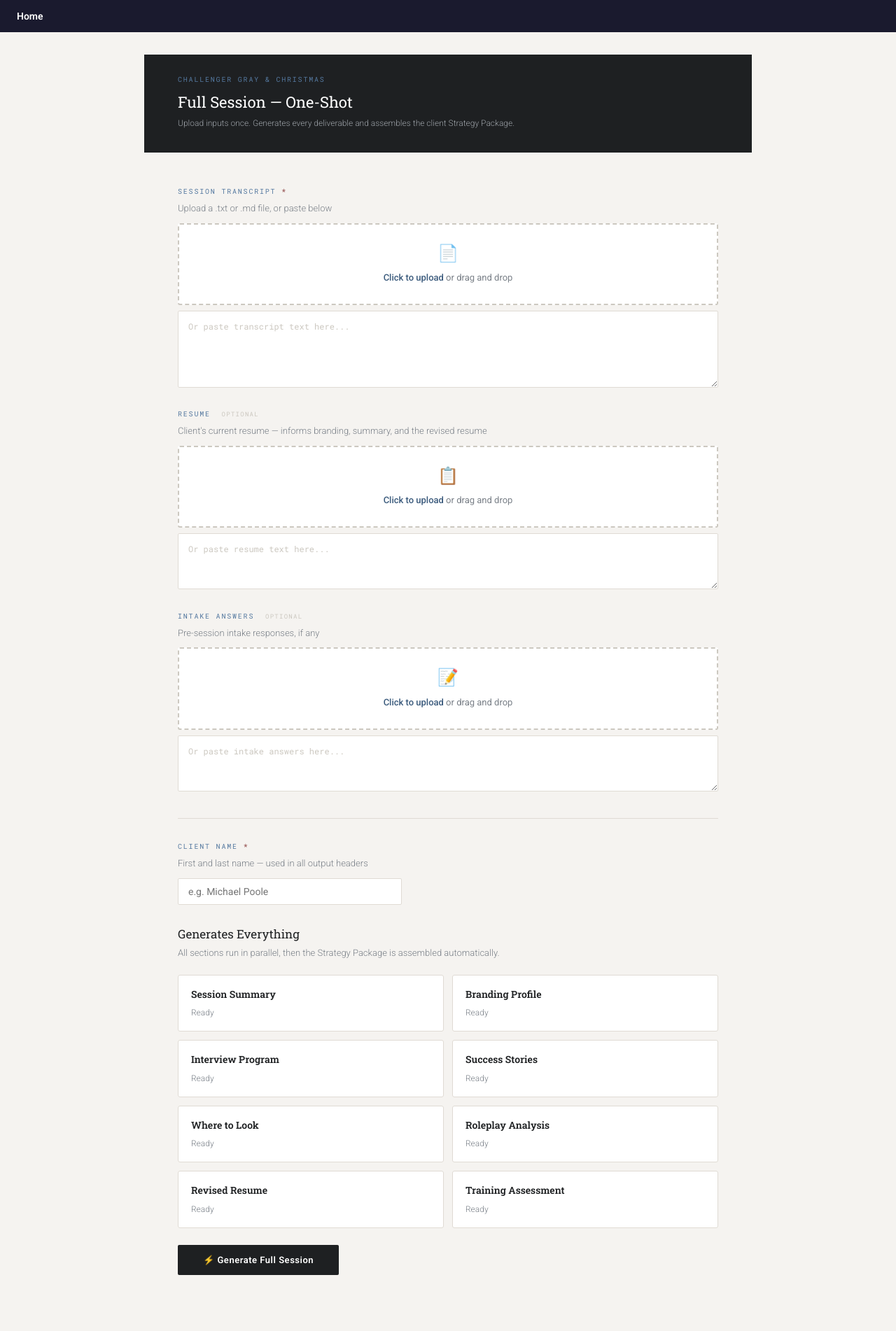
After one commit to portageworks/coaching-tools, a Flask app: page /full-session in a window 1280 px wide. The commit adds this page. Shown: the whole page at 70% size. Run offline with Flask 3, Linux system fonts and the light colour scheme; some libraries are stand-ins or nearby versions.

Commit message:
Add Full Session one-shot tool: all deliverables + package in one run
New /full-session page: upload transcript (+optional resume/intake) and
client name once, and it runs every job from both session runs in
parallel — Interview Program, Success Stories, Where to Look, Session
Summary, Branding, Roleplay, Revised Resume, and Training Assessment —
then auto-assembles and downloads the client Strategy Package PDF.

- /api/full/generate streams per-job progress (SSE) and auto-saves each
  package piece via strategy_store, so the result is identical to running
  Part 1 + Part 2 separately and is also available on /strategy-package.
- Deliverables: Strategy Package PDF (auto-downloads on completion),
  Revised Resume DOCX, and coach-only Training Assessment HTML.
- Only transcript + client name are required; resume/intake optional, and
  any job that fails is simply omitted from the assembled package.

Co-Authored-By: Claude Sonnet 4.6 <noreply@anthropic.com>

````diff
--- a/app.py
+++ b/app.py
@@ -690,6 +690,130 @@ body{{font-family:'Roboto',sans-serif;font-size:15px;line-height:1.7;color:#2c30
     )
 
 
+# ── All-in-one (full day: both runs + package build) ────────────────────────────
+
+@app.route("/full-session")
+def full_session_page():
+    return render_template("full_session.html")
+
+
+@app.route("/api/full/generate", methods=["POST"])
+def full_generate():
+    data        = request.get_json()
+    transcript  = (data.get("transcript") or "").strip()
+    resume      = (data.get("resume") or "").strip()
+    intake      = (data.get("intake") or "").strip()
+    client_name = (data.get("client_name") or "").strip()
+
+    if not transcript:
+        return jsonify({"error": "Transcript is required."}), 400
+    if not client_name:
+        return jsonify({"error": "Client name is required."}), 400
+
+    def _user_msg():
+        msg = f"Here is the session transcript:\n\n{transcript}"
+        if resume:
+            msg += f"\n\n---\nRESUME:\n\n{resume}"
+        if intake:
+            msg += f"\n\n---\nINTAKE ANSWERS:\n\n{intake}"
+        return msg
+
+    def _sse(event, obj):
+        return f"event: {event}\ndata: {json.dumps(obj)}\n\n"
+
+    q = queue.Queue()
+
+    # Single-call jobs: (id, system_prompt, max_tokens, model)
+    JOBS = [
+        ("ip",          interview_program_prompt(client_name),                       16000, MODEL_SMART),
+        ("stories",     stories_prompt(client_name),                                 16000, MODEL_SMART),
+        ("summary",     summary_prompt(client_name),                                 12000, MODEL_SMART),
+        ("branding",    branding_prompt(client_name, bool(resume), bool(intake)),    12000, MODEL_SMART),
+        ("positioning", positioning_prompt(client_name, bool(resume), bool(intake)),  8000, MODEL_SMART),
+        ("training",    training_prompt(client_name),                                 8000, MODEL_FAST),
+    ]
+
+    def run_job(job_id, system_prompt, max_tokens, model):
+        try:
+            resp = client.messages.create(
+                model=model, max_tokens=max_tokens, system=system_prompt,
+                messages=[{"role": "user", "content": _user_msg()}],
+            )
+            q.put(("done", job_id, (resp.content[0].text or "").strip()))
+        except Exception as e:
+            q.put(("error", job_id, str(e)))
+
+    def run_roleplay_job():
+        try:
+            resp_a = client.messages.create(
+                model=MODEL_SMART, max_tokens=16000, system=roleplay_a_prompt(client_name),
+                messages=[{"role": "user", "content": _user_msg()}],
+            )
+            part_a = (resp_a.content[0].text or "").strip()
+            resp_b = client.messages.create(
+                model=MODEL_SMART, max_tokens=16000, system=roleplay_b_prompt(client_name),
+                messages=[{"role": "user", "content": _user_msg()}],
+            )
+            part_b = (resp_b.content[0].text or "").strip()
+            q.put(("done", "roleplay", part_a + "\n\n---\n\n" + part_b))
+        except Exception as e:
+            q.put(("error", "roleplay", str(e)))
+
+    def run_resume_job():
+        try:
+            diag_resp = client.messages.create(
+                model=MODEL_FAST, max_tokens=1500, system=resume_diagnostic_prompt(),
+                messages=[{"role": "user", "content": _user_msg()}],
+            )
+            brief = (diag_resp.content[0].text or "").strip().replace("```json", "").replace("```", "").strip()
+            rewrite_msg = f"STRATEGY BRIEF:\n{brief}\n\n---\n\n{_user_msg()}"
+            rewrite_resp = client.messages.create(
+                model=MODEL_SMART, max_tokens=8000, system=resume_rewrite_prompt(),
+                messages=[{"role": "user", "content": rewrite_msg}],
+            )
+            q.put(("done", "resume", (rewrite_resp.content[0].text or "").strip()))
+        except Exception as e:
+            q.put(("error", "resume", str(e)))
+
+    def generate():
+        all_ids = [j[0] for j in JOBS] + ["roleplay", "resume"]
+        for jid in all_ids:
+            yield _sse("status", {"id": jid, "state": "running"})
+
+        threads = []
+        for job_id, system_prompt, max_tokens, model in JOBS:
+            t = threading.Thread(target=run_job, args=(job_id, system_prompt, max_tokens, model), daemon=True)
+            t.start(); threads.append(t)
+        for runner in (run_roleplay_job, run_resume_job):
+            t = threading.Thread(target=runner, daemon=True)
+            t.start(); threads.append(t)
+
+        remaining = len(JOBS) + 2
+        while remaining > 0:
+            try:
+                event_type, job_id, payload = q.get(timeout=600)
+            except queue.Empty:
+                yield _sse("error", {"id": "all", "message": "Timeout waiting for results."})
+                return
+            remaining -= 1
+            if event_type == "done":
+                try:
+                    strategy_store.save_piece(client_name, job_id, payload)
+                except Exception:
+                    pass
+                yield _sse("result", {"id": job_id, "state": "done", "content": payload})
+            else:
+                yield _sse("result", {"id": job_id, "state": "error", "message": payload})
+
+        yield _sse("complete", {})
+
+    return Response(
+        stream_with_context(generate()),
+        mimetype="text/event-stream",
+        headers={"Cache-Control": "no-cache", "X-Accel-Buffering": "no"},
+    )
+
+
 # ── Strategy Package (combined client book) ─────────────────────────────────────
 
 @app.route("/strategy-package")
--- /dev/null
+++ b/templates/full_session.html
@@ -0,0 +1,303 @@
+{% extends "base.html" %}
+{% block title %}Full Session — CGC{% endblock %}
+
+{% block head %}
+<link href="https://fonts.googleapis.com/css2?family=Roboto+Slab:wght@400;600;700&family=Roboto:wght@300;400;500;600&family=Roboto+Mono:wght@400;500&display=swap" rel="stylesheet">
+<style>
+  :root{
+    --bg:#f5f3f0;--surface:#fff;--surface2:#f0ede9;--border:#e0dbd4;
+    --border-mid:#ccc8c0;--charcoal:#1e2022;--charcoal-mid:#3d4145;
+    --text:#2c3035;--text-mid:#4a5058;--text-dim:#7a8088;--slate:#3a5a7c;
+    --slate-mid:#5579a0;--slate-light:#dce8f5;--slate-pale:#eef4fb;
+    --green:#2e6b4a;--green-bg:#ddf0e8;--red:#8b4040;--red-bg:#fdf5f5;
+  }
+  *{margin:0;padding:0;box-sizing:border-box;}
+  body{background:var(--bg);color:var(--text);font-family:'Roboto',sans-serif;font-size:14px;line-height:1.6;}
+
+  .page-header{background:var(--charcoal);padding:28px 48px 32px;}
+  .header-label{font-family:'Roboto Mono',monospace;font-size:10px;letter-spacing:.18em;text-transform:uppercase;color:var(--slate-mid);margin-bottom:6px;}
+  .header-title{font-family:'Roboto Slab',serif;font-size:22px;color:#fff;}
+  .header-sub{font-size:12px;color:#9ba0a6;margin-top:3px;font-weight:300;}
+
+  .main{max-width:900px;margin:0 auto;padding:48px;}
+
+  .field-label{font-family:'Roboto Mono',monospace;font-size:10px;letter-spacing:.18em;text-transform:uppercase;color:var(--slate-mid);margin-bottom:6px;display:block;}
+  .field-sub{font-size:13px;font-weight:300;color:var(--text-dim);margin-bottom:10px;}
+  .optional-label{font-family:'Roboto Mono',monospace;font-size:9px;letter-spacing:.14em;text-transform:uppercase;color:var(--border-mid);margin-left:8px;}
+
+  .upload-area{background:var(--surface);border:2px dashed var(--border-mid);border-radius:3px;padding:22px;text-align:center;cursor:pointer;transition:all .15s;margin-bottom:4px;}
+  .upload-area:hover,.upload-area.drag{border-color:var(--slate-mid);background:var(--slate-pale);}
+  .upload-area.has-file{border-style:solid;border-color:var(--slate-mid);background:var(--slate-pale);}
+  .upload-icon{font-size:24px;margin-bottom:6px;}
+  .upload-text{font-size:13px;color:var(--text-dim);}
+  .upload-text strong{color:var(--slate);font-weight:500;}
+  .upload-filename{font-family:'Roboto Mono',monospace;font-size:11px;color:var(--slate);margin-top:4px;}
+  .file-input{display:none;}
+
+  .form-textarea{width:100%;min-height:110px;font-family:'Roboto Mono',monospace;font-size:12px;line-height:1.6;background:var(--surface);border:1px solid var(--border);border-radius:2px;padding:12px 14px;color:var(--text);resize:vertical;outline:none;transition:border-color .15s;}
+  .form-textarea:focus{border-color:var(--slate-mid);}
+  .form-textarea::placeholder{color:var(--border-mid);}
+
+  .divider{height:1px;background:var(--border);margin:32px 0;}
+  .section-title{font-family:'Roboto Slab',serif;font-size:17px;color:var(--charcoal);margin-bottom:4px;}
+  .section-desc{font-size:13px;font-weight:300;color:var(--text-dim);margin-bottom:20px;}
+
+  .client-name-input{font-family:'Roboto',sans-serif;font-size:14px;background:var(--surface);border:1px solid var(--border);border-radius:2px;padding:10px 14px;color:var(--text);outline:none;width:320px;transition:border-color .15s;}
+  .client-name-input:focus{border-color:var(--slate-mid);}
+
+  .prompts-grid{display:grid;grid-template-columns:1fr 1fr;gap:12px;margin-bottom:24px;}
+  .prompt-card{background:var(--surface);border:1px solid var(--border);border-radius:3px;padding:16px 18px;display:flex;flex-direction:column;gap:6px;transition:border-color .15s;}
+  .prompt-card.running{border-color:var(--slate-light);background:var(--slate-pale);}
+  .prompt-card.done{border-color:#b0d9c4;background:var(--green-bg);}
+  .prompt-card.error{border-color:#d4a0a0;background:var(--red-bg);}
+  .prompt-name{font-family:'Roboto Slab',serif;font-size:14px;font-weight:600;color:var(--charcoal);}
+  .prompt-status{font-size:12px;font-weight:300;min-height:18px;}
+  .status-idle{color:var(--text-dim);}.status-running{color:var(--slate);}
+  .status-done{color:var(--green);}.status-error{color:var(--red);}
+
+  .spinner{display:inline-block;width:12px;height:12px;border:2px solid var(--slate-light);border-top-color:var(--slate);border-radius:50%;animation:spin .7s linear infinite;vertical-align:middle;margin-right:6px;}
+  .spinner.dark{border-color:rgba(255,255,255,.3);border-top-color:#fff;}
+  @keyframes spin{to{transform:rotate(360deg)}}
+
+  .run-btn{font-family:'Roboto',sans-serif;font-size:13px;font-weight:600;letter-spacing:.04em;background:var(--charcoal);color:#fff;border:none;border-radius:2px;padding:14px 36px;cursor:pointer;transition:background .15s;display:inline-flex;align-items:center;gap:10px;}
+  .run-btn:hover:not(:disabled){background:var(--charcoal-mid);}
+  .run-btn:disabled{background:var(--border-mid);cursor:not-allowed;}
+
+  .deliverables{display:none;margin-top:28px;padding:22px 24px;background:var(--surface);border:1px solid var(--border);border-radius:3px;}
+  .deliverables.visible{display:block;}
+  .deliverables-title{font-family:'Roboto Slab',serif;font-size:16px;color:var(--charcoal);margin-bottom:14px;}
+  .deliverable-row{display:flex;gap:10px;flex-wrap:wrap;}
+  .download-link{font-family:'Roboto',sans-serif;font-size:13px;font-weight:500;color:#fff;background:var(--slate);border:none;border-radius:2px;padding:11px 18px;cursor:pointer;text-decoration:none;display:inline-flex;align-items:center;gap:8px;}
+  .download-link:hover{background:var(--slate-mid);}
+  .download-link.primary{background:var(--charcoal);}
+  .download-link.primary:hover{background:var(--charcoal-mid);}
+  .download-link:disabled{background:var(--border-mid);cursor:not-allowed;}
+
+  .error-msg{display:none;background:var(--red-bg);border:1px solid #d4a0a0;border-radius:2px;padding:12px 16px;color:var(--red);font-size:13px;margin-top:12px;}
+  .error-msg.visible{display:block;}
+
+  @media(max-width:700px){.main{padding:28px 20px;}.page-header{padding:20px 24px;}.prompts-grid{grid-template-columns:1fr;}.client-name-input{width:100%;}}
+</style>
+{% endblock %}
+
+{% block content %}
+<div class="page-header">
+  <div class="header-label">Challenger Gray &amp; Christmas</div>
+  <div class="header-title">Full Session — One-Shot</div>
+  <div class="header-sub">Upload inputs once. Generates every deliverable and assembles the client Strategy Package.</div>
+</div>
+
+<div class="main">
+
+  <!-- Transcript -->
+  <div style="margin-bottom:24px;">
+    <label class="field-label">Session Transcript <span style="color:var(--red)">*</span></label>
+    <div class="field-sub">Upload a .txt or .md file, or paste below</div>
+    <div class="upload-area" id="transcriptDrop"
+      onclick="document.getElementById('transcriptFile').click()"
+      ondragover="dragOver(event,'transcriptDrop')" ondragleave="dragLeave('transcriptDrop')"
+      ondrop="dropFile(event,'transcriptFile','transcriptDrop','transcriptName','transcript')">
+      <div class="upload-icon">&#128196;</div>
+      <div class="upload-text"><strong>Click to upload</strong> or drag and drop</div>
+      <div class="upload-filename" id="transcriptName"></div>
+    </div>
+    <input type="file" class="file-input" id="transcriptFile" accept=".txt,.md"
+      onchange="fileChosen('transcriptFile','transcriptDrop','transcriptName','transcript')">
+    <div style="margin-top:8px;">
+      <textarea class="form-textarea" id="transcriptText" placeholder="Or paste transcript text here..."></textarea>
+    </div>
+  </div>
+
+  <!-- Resume -->
+  <div style="margin-bottom:24px;">
+    <label class="field-label">Resume <span class="optional-label">Optional</span></label>
+    <div class="field-sub">Client's current resume — informs branding, summary, and the revised resume</div>
+    <div class="upload-area" id="resumeDrop"
+      onclick="document.getElementById('resumeFile').click()"
+      ondragover="dragOver(event,'resumeDrop')" ondragleave="dragLeave('resumeDrop')"
+      ondrop="dropFile(event,'resumeFile','resumeDrop','resumeName','resume')">
+      <div class="upload-icon">&#128203;</div>
+      <div class="upload-text"><strong>Click to upload</strong> or drag and drop</div>
+      <div class="upload-filename" id="resumeName"></div>
+    </div>
+    <input type="file" class="file-input" id="resumeFile" accept=".txt,.md"
+      onchange="fileChosen('resumeFile','resumeDrop','resumeName','resume')">
+    <div style="margin-top:8px;">
+      <textarea class="form-textarea" id="resumeText" style="min-height:80px;" placeholder="Or paste resume text here..."></textarea>
+    </div>
+  </div>
+
+  <!-- Intake -->
+  <div style="margin-bottom:8px;">
+    <label class="field-label">Intake Answers <span class="optional-label">Optional</span></label>
+    <div class="field-sub">Pre-session intake responses, if any</div>
+    <div class="upload-area" id="intakeDrop"
+      onclick="document.getElementById('intakeFile').click()"
+      ondragover="dragOver(event,'intakeDrop')" ondragleave="dragLeave('intakeDrop')"
+      ondrop="dropFile(event,'intakeFile','intakeDrop','intakeName','intake')">
+      <div class="upload-icon">&#128221;</div>
+      <div class="upload-text"><strong>Click to upload</strong> or drag and drop</div>
+      <div class="upload-filename" id="intakeName"></div>
+    </div>
+    <input type="file" class="file-input" id="intakeFile" accept=".txt,.md"
+      onchange="fileChosen('intakeFile','intakeDrop','intakeName','intake')">
+    <div style="margin-top:8px;">
+      <textarea class="form-textarea" id="intakeText" style="min-height:80px;" placeholder="Or paste intake answers here..."></textarea>
+    </div>
+  </div>
+
+  <div class="divider"></div>
+
+  <div style="margin-bottom:28px;">
+    <label class="field-label" for="clientNameInput">Client Name <span style="color:var(--red)">*</span></label>
+    <div class="field-sub">First and last name — used in all output headers</div>
+    <input type="text" id="clientNameInput" class="client-name-input" placeholder="e.g. Michael Poole">
+  </div>
+
+  <div class="section-title">Generates Everything</div>
+  <div class="section-desc">All sections run in parallel, then the Strategy Package is assembled automatically.</div>
+
+  <div class="prompts-grid" id="cards"></div>
+
+  <div class="error-msg" id="errorMsg"></div>
+
+  <button class="run-btn" id="runBtn" onclick="runAll()">&#9889; Generate Full Session</button>
+
+  <div class="deliverables" id="deliverables">
+    <div class="deliverables-title">Deliverables</div>
+    <div class="deliverable-row">
+      <button class="download-link primary" id="dlPackage" onclick="downloadPackage()">&#8595; Strategy Package (PDF)</button>
+      <button class="download-link" id="dlResume" onclick="downloadResume()" disabled>&#8595; Revised Resume (DOCX)</button>
+      <button class="download-link" id="dlTraining" onclick="downloadTraining()" disabled>&#8595; Training Assessment (HTML)</button>
+    </div>
+  </div>
+
+</div>
+{% endblock %}
+
+{% block scripts %}
+<script>
+const fileContents = { transcript:'', resume:'', intake:'' };
+const CARDS = [
+  ['summary','Session Summary'],['branding','Branding Profile'],
+  ['ip','Interview Program'],['stories','Success Stories'],
+  ['positioning','Where to Look'],['roleplay','Roleplay Analysis'],
+  ['resume','Revised Resume'],['training','Training Assessment'],
+];
+let resumeContent = '', trainingContent = '', clientName = '';
+
+document.getElementById('cards').innerHTML = CARDS.map(([id,name]) =>
+  `<div class="prompt-card" id="card-${id}">
+     <div class="prompt-name">${name}</div>
+     <div class="prompt-status status-idle" id="status-${id}">Ready</div>
+   </div>`).join('');
+
+function dragOver(e,id){e.preventDefault();document.getElementById(id).classList.add('drag');}
+function dragLeave(id){document.getElementById(id).classList.remove('drag');}
+function dropFile(e,inputId,dropId,nameId,key){
+  e.preventDefault();document.getElementById(dropId).classList.remove('drag');
+  const f=e.dataTransfer.files[0];if(f)readFile(f,dropId,nameId,key);
+}
+function fileChosen(inputId,dropId,nameId,key){
+  const f=document.getElementById(inputId).files[0];if(f)readFile(f,dropId,nameId,key);
+}
+function readFile(file,dropId,nameId,key){
+  const r=new FileReader();
+  r.onload=ev=>{fileContents[key]=ev.target.result;
+    document.getElementById(dropId).classList.add('has-file');
+    document.getElementById(nameId).textContent=file.name;};
+  r.readAsText(file);
+}
+function getTranscript(){return fileContents.transcript || document.getElementById('transcriptText').value.trim();}
+function getResume(){return fileContents.resume || document.getElementById('resumeText').value.trim();}
+function getIntake(){return fileContents.intake || document.getElementById('intakeText').value.trim();}
+
+function setStatus(id,state,msg){
+  document.getElementById(`card-${id}`).className=`prompt-card${state!=='idle'?' '+state:''}`;
+  const s=document.getElementById(`status-${id}`);
+  s.className=`prompt-status status-${state}`;
+  s.innerHTML = state==='running' ? `<span class="spinner"></span>${msg||'Running...'}` : (msg||'');
+}
+
+async function runAll(){
+  const transcript=getTranscript(), resume=getResume(), intake=getIntake();
+  clientName=document.getElementById('clientNameInput').value.trim();
+  hideError();
+  if(!transcript){showError('Transcript is required.');return;}
+  if(!clientName){showError('Client name is required.');return;}
+
+  const btn=document.getElementById('runBtn');
+  btn.disabled=true; btn.innerHTML='<span class="spinner dark"></span> Generating...';
+  document.getElementById('deliverables').classList.remove('visible');
+  CARDS.forEach(([id])=>setStatus(id,'idle','Ready'));
+  resumeContent=''; trainingContent='';
+
+  try{
+    const res=await fetch('/api/full/generate',{
+      method:'POST',headers:{'Content-Type':'application/json'},
+      body:JSON.stringify({transcript,resume,intake,client_name:clientName}),
+    });
+    if(!res.ok){const d=await res.json().catch(()=>({}));throw new Error(d.error||`Server error ${res.status}`);}
+
+    const reader=res.body.getReader(), decoder=new TextDecoder();
+    let buffer='';
+    while(true){
+      const {done,value}=await reader.read();
+      if(done)break;
+      buffer+=decoder.decode(value,{stream:true});
+      const parts=buffer.split('\n\n');buffer=parts.pop();
+      for(const part of parts){
+        const ev=part.match(/^event: (\w+)/m), dm=part.match(/^data: (.+)/m);
+        if(!ev||!dm)continue;
+        let payload;try{payload=JSON.parse(dm[1]);}catch{continue;}
+        if(ev[1]==='status'){setStatus(payload.id,'running','Running...');}
+        else if(ev[1]==='result'){
+          if(payload.state==='done'){
+            setStatus(payload.id,'done','Done');
+            if(payload.id==='resume'){resumeContent=payload.content;document.getElementById('dlResume').disabled=false;}
+            if(payload.id==='training'){trainingContent=payload.content;document.getElementById('dlTraining').disabled=false;}
+          }else{setStatus(payload.id,'error',`Error: ${payload.message||''}`);}
+        }else if(ev[1]==='error'){showError(payload.message||'Generation failed.');}
+        else if(ev[1]==='complete'){
+          document.getElementById('deliverables').classList.add('visible');
+          downloadPackage();
+        }
+      }
+    }
+  }catch(err){showError(err.message||'Something went wrong.');}
+  finally{btn.disabled=false;btn.innerHTML='&#9889; Generate Full Session';}
+}
+
+async function postDownload(endpoint,body,fallbackName,btnId){
+  const btn=document.getElementById(btnId);const orig=btn.innerHTML;
+  btn.disabled=true;btn.innerHTML='<span class="spinner dark"></span> Building...';
+  try{
+    const res=await fetch(endpoint,{method:'POST',headers:{'Content-Type':'application/json'},body:JSON.stringify(body)});
+    if(!res.ok){const d=await res.json().catch(()=>({}));throw new Error(d.error||`Server error ${res.status}`);}
+    const blob=await res.blob();const url=URL.createObjectURL(blob);
+    const a=document.createElement('a');
+    const disp=res.headers.get('Content-Disposition')||'';
+    const fn=disp.match(/filename="?([^"]+)"?/);
+    a.download=fn?fn[1]:fallbackName;a.href=url;
+    document.body.appendChild(a);a.click();document.body.removeChild(a);
+    setTimeout(()=>URL.revokeObjectURL(url),1000);
+  }catch(err){showError(err.message||'Download failed.');}
+  finally{btn.disabled=false;btn.innerHTML=orig;}
+}
+
+function downloadPackage(){
+  postDownload('/api/package/build.pdf',{client_name:clientName},'strategy_package.pdf','dlPackage');
+}
+function downloadResume(){
+  if(!resumeContent)return;
+  postDownload('/api/builder2/resume.docx',{content:resumeContent,client_name:clientName,font:'Calibri'},'resume.docx','dlResume');
+}
+function downloadTraining(){
+  if(!trainingContent)return;
+  postDownload('/api/builder2/training.html',{content:trainingContent,client_name:clientName},'training_assessment.html','dlTraining');
+}
+
+function showError(msg){const el=document.getElementById('errorMsg');el.textContent=msg;el.className='error-msg visible';}
+function hideError(){document.getElementById('errorMsg').className='error-msg';}
+</script>
+{% endblock %}
--- a/templates/index.html
+++ b/templates/index.html
@@ -8,5 +8,6 @@
   <li><a href="/session-builder-part2">Session Builder — Part 2</a> — Session Summary, Roleplay Analysis, Branding Profile, Training Assessment</li>
   <li><a href="/resume-tool">Resume Tool</a> — Standalone resume evaluation, revision, and Word download</li>
   <li><a href="/strategy-package">Strategy Package</a> — Assemble all client deliverables into one polished PDF</li>
+  <li><a href="/full-session">Full Session — One-Shot</a> — Upload inputs once, generate everything and the assembled package</li>
 </ul>
 {% endblock %}
````
